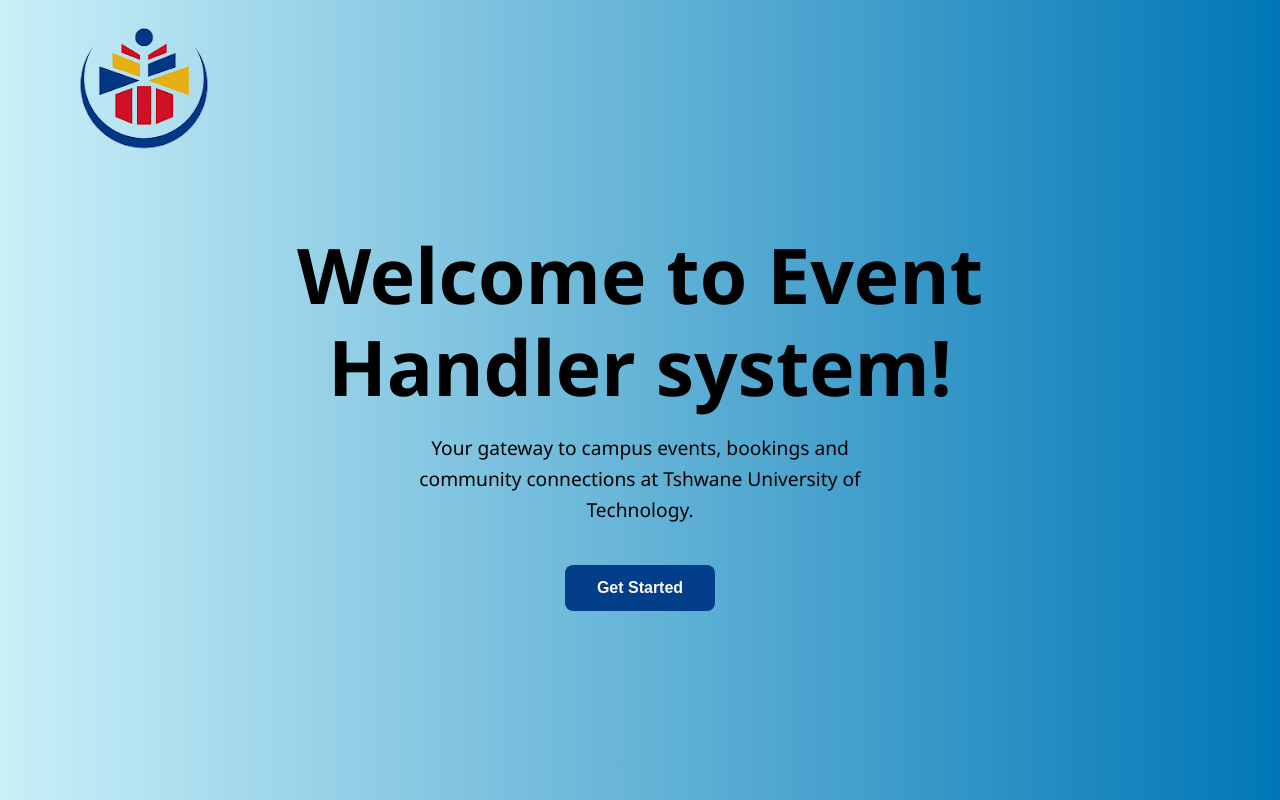
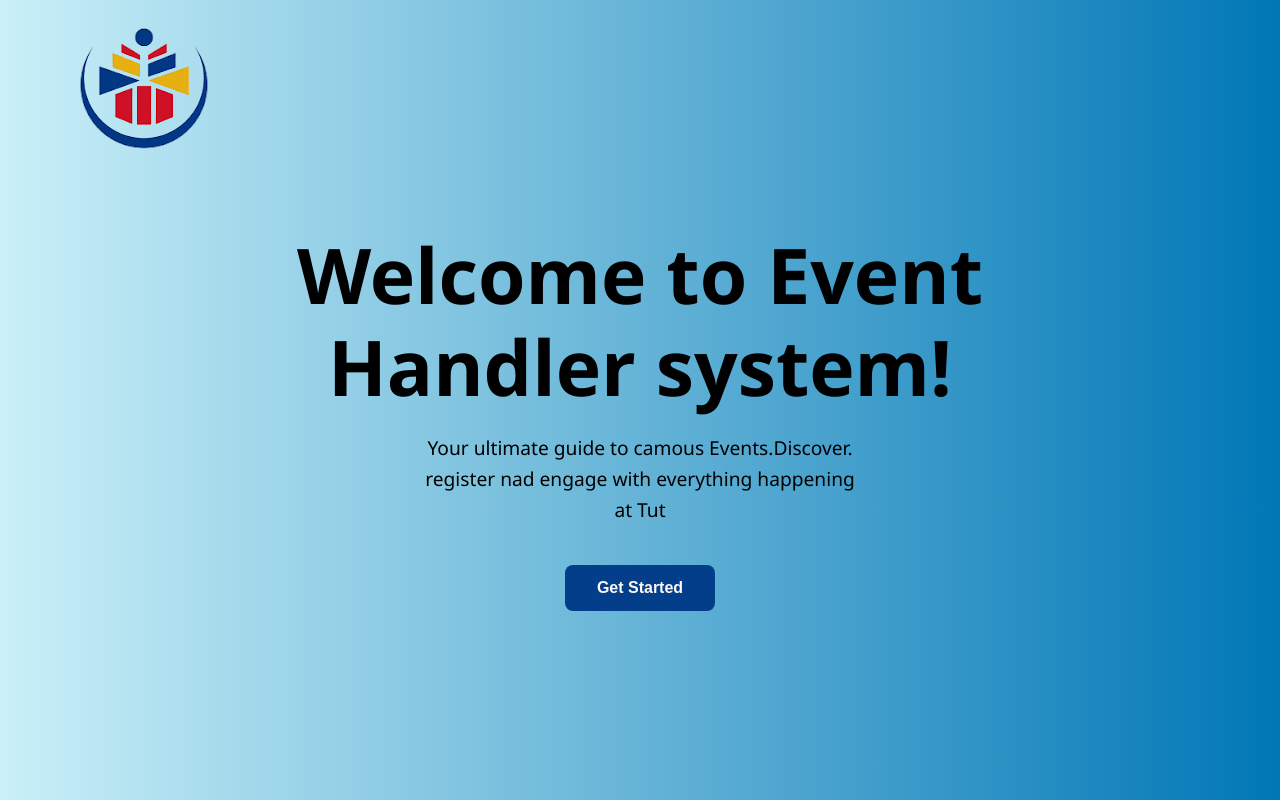
Before and after one commit to Ndivho-Ramatshimbila/FrontEndWeb2, a React (Vite) app: page / in a window 1280 px wide. Built offline with nearby package versions, Linux system fonts and the light colour scheme.

Commit message:
fix: correct text in HomePage component for clarity and accuracy

```diff
--- a/src/pages/Auth/HomePage.jsx
+++ b/src/pages/Auth/HomePage.jsx
@@ -12,7 +12,7 @@ function HomePage() {
                  <img src={logo} alt="Logo" />
            </nav>
       <h1>Welcome to Event<br/>Handler system!</h1>
-      <p>Your gateway to campus events, bookings and <br/>community connections at Tshwane University of<br/>Technology.</p>
+      <p>Your ultimate guide to camous Events.Discover.<br/>register nad engage with everything happening<br/>at Tut</p>
      <button onClick={() => navigate("/login")} >
       Get Started
     </button>
```
